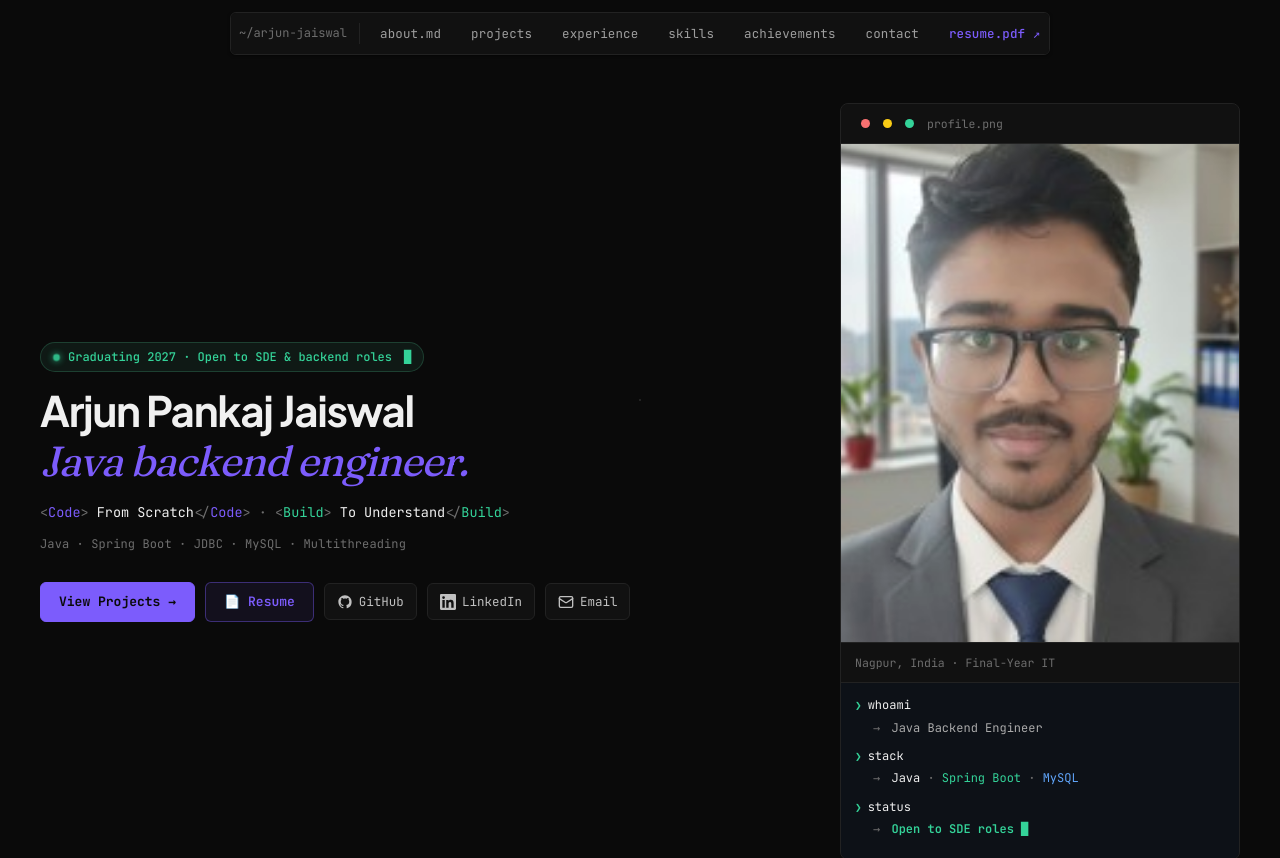
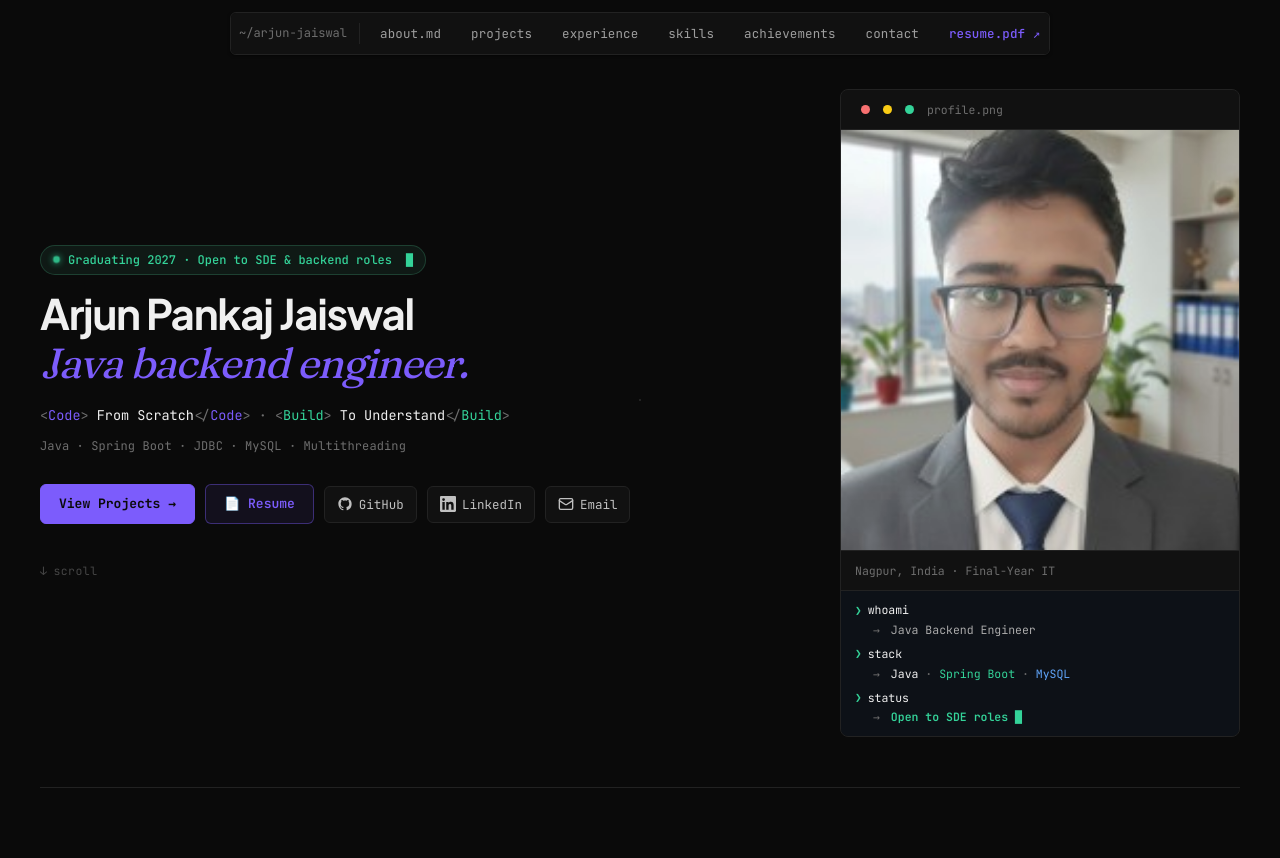
Before and after one commit to arjunpjaiswal/ArjunPortolio, a React (Vite) app: page / in a window 1280 px wide. Shown: the top 858 px of the page. Built offline with nearby package versions, Linux system fonts and the light colour scheme.

Commit message:
fix(hero): balance hero layout, enforce 400px profile window, fit 100vh on 768p/1080p, add scroll indicator and blink cursor

```diff
--- a/src/pages/Home.jsx
+++ b/src/pages/Home.jsx
@@ -127,7 +127,7 @@ export default function Home(){
           <div>
             <div className={`status-pill hero-anim hero-anim--1${heroVisible ? ' hero-anim--in' : ''}`}>
               <span className="status-dot"></span>
-              Graduating 2027 · Open to SDE &amp; backend roles
+              <span>Graduating 2027 · Open to SDE &amp; backend roles</span>
               <span className="blink-cursor" aria-hidden="true">█</span>
             </div>
 
@@ -206,6 +206,14 @@ export default function Home(){
                   <path d="m22 7-8.97 5.7a1.94 1.94 0 0 1-2.06 0L2 7"/>
                 </svg>
                 <span>Email</span>
+              </a>
+            </div>
+
+            {/* Subtle scroll hint to balance empty space bottom-left */}
+            <div className={`hero-scroll-wrap hero-anim hero-anim--5${heroVisible ? ' hero-anim--in' : ''}`}>
+              <a href="#projects" className="hero-scroll-hint" aria-label="Scroll to featured projects">
+                <span className="hero-scroll-arrow" aria-hidden="true">↓</span>
+                <span>scroll</span>
               </a>
             </div>
           </div>
--- a/src/styles/global.css
+++ b/src/styles/global.css
@@ -96,8 +96,21 @@ ul{ margin:0; padding:0; }
 }
 
 /* ---------- Hero ---------- */
-.hero{ padding:60px 0 40px; }
-.hero-grid{ display:grid; grid-template-columns:1fr min(400px, 40%); gap:44px; align-items:center; }
+.hero{
+  min-height:calc(100vh - 56px);
+  display:flex;
+  flex-direction:column;
+  justify-content:center;
+  padding:20px 0 24px;
+  box-sizing:border-box;
+}
+.hero-grid{
+  display:grid;
+  grid-template-columns:1fr min(400px, 85vw);
+  gap:48px;
+  align-items:center;
+  width:100%;
+}
 
 /* Status pill with pulsing dot */
 .status-pill{
@@ -178,8 +191,22 @@ ul{ margin:0; padding:0; }
 .dot{ width:9px; height:9px; border-radius:50%; }
 .dot.r{ background:#f87171; } .dot.y{ background:#facc15; } .dot.g{ background:#34d399; }
 .editor-titlebar span{ margin-left:6px; font-family:var(--mono); font-size:11.5px; color:var(--text-faint); }
-.editor-photo{ width:100%; aspect-ratio:4/5; object-fit:cover; display:block; filter:saturate(0.9) contrast(1.05); max-height:calc(100vh - 290px); }
+.editor-photo{ width:100%; aspect-ratio:4/5; object-fit:cover; display:block; filter:saturate(0.9) contrast(1.05); }
 .editor-caption{ padding:10px 14px; font-family:var(--mono); font-size:11.5px; color:var(--text-faint); border-top:1px solid var(--border); background:var(--bg-raised); }
+
+/* Hero-specific: enforce 400px width and cap photo height for 100vh fit */
+.hero .editor-frame{
+  width:min(400px, 85vw);
+  max-width:400px;
+  justify-self:end;
+}
+.hero .editor-photo{
+  width:100%;
+  aspect-ratio:4/5;
+  object-fit:cover;
+  object-position:center 20%;
+  max-height:clamp(200px, calc(100vh - 380px), 480px);
+}
 
 /* Section shell */
 section{
@@ -543,19 +570,27 @@ table.spec-table td:first-child, table.spec-table th:first-child{ color:var(--te
 .blink-cursor{
   display:inline-block;
   color:var(--mint);
-  margin-left:4px;
-  animation:blink-block 1s step-end infinite;
+  margin-left:6px;
+  font-family:var(--mono);
+  font-weight:700;
+  font-size:11.5px;
+  line-height:1;
+  vertical-align:baseline;
+  animation:blink-block 1s infinite;
 }
-@keyframes blink-block{ 0%,100%{ opacity:1; } 50%{ opacity:0; } }
+@keyframes blink-block{
+  0%, 49% { opacity:1; }
+  50%, 100%{ opacity:0; }
+}
 
-/* ─── Hero terminal panel ─── */
+/* ─── Hero terminal panel (inside editor-frame) ─── */
 .hero-terminal{
   border-top:1px solid var(--border);
   background:#0d1117;
-  padding:12px 14px;
+  padding:10px 14px;
   font-family:var(--mono);
-  font-size:12px;
-  line-height:1.7;
+  font-size:11.5px;
+  line-height:1.55;
 }
 .ht-line{
   display:flex; align-items:center; gap:0;
@@ -570,9 +605,11 @@ table.spec-table td:first-child, table.spec-table th:first-child{ color:var(--te
 .ht-cmd{ color:var(--text); }
 .ht-output{
   padding-left:18px;
-  margin-bottom:8px;
+  margin-bottom:6px;
   color:var(--text-dim);
+  font-size:11.5px;
 }
+.ht-output:last-child{ margin-bottom:0; }
 .ht-arrow{ color:var(--text-faint); margin-right:4px; }
 .ht-val  { color:var(--text); }
 .ht-mint { color:var(--mint); }
@@ -581,7 +618,33 @@ table.spec-table td:first-child, table.spec-table th:first-child{ color:var(--te
 .ht-sep  { color:var(--text-faint); }
 .ht-cursor{
   color:var(--mint);
-  animation:blink-block 1s step-end infinite;
+  font-weight:700;
+  animation:blink-block 1s infinite;
+}
+
+/* ─── Hero scroll hint ─── */
+.hero-scroll-wrap{
+  margin-top:32px;
+}
+.hero-scroll-hint{
+  display:inline-flex; align-items:center; gap:6px;
+  font-family:var(--mono); font-size:11.5px; color:var(--text-faint);
+  opacity:0.6; user-select:none; letter-spacing:0.04em;
+  text-decoration:none; transition:opacity .15s, color .15s;
+}
+.hero-scroll-hint:hover{
+  opacity:1; color:var(--amber); text-decoration:none;
+}
+.hero-scroll-arrow{
+  display:inline-block;
+  animation:scroll-bob 2.2s ease-in-out infinite;
+}
+@keyframes scroll-bob{
+  0%, 100%{ transform:translateY(0); }
+  50%{ transform:translateY(3px); }
+}
+@media (prefers-reduced-motion: reduce){
+  .hero-scroll-arrow{ animation:none !important; }
 }
 
 /* ─── Staggered hero fade-in + slide-up ─── */
@@ -615,6 +678,14 @@ table.spec-table td:first-child, table.spec-table th:first-child{ color:var(--te
 
 /* ─── Responsive hero — mobile stack ─── */
 @media (max-width: 820px){
+  .hero{
+    min-height:auto;
+    padding:44px 0 36px;
+  }
+  .hero-grid{
+    grid-template-columns:1fr;
+    gap:32px;
+  }
   /* Text column: center-align */
   .hero-grid > div:first-child{
     text-align:center;
@@ -625,9 +696,16 @@ table.spec-table td:first-child, table.spec-table th:first-child{ color:var(--te
   .hero-grid > div:first-child .hero-links{
     justify-content:center;
   }
+  .hero-scroll-wrap{
+    display:flex;
+    justify-content:center;
+    margin-top:24px;
+  }
   /* Profile window: cap to ~90vw */
+  .hero .editor-frame,
   .editor-frame{
-    width:min(90vw, 420px);
+    width:min(90vw, 380px);
     margin:0 auto;
+    justify-self:center;
   }
 }
```
